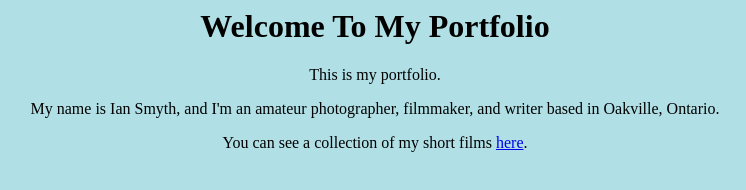
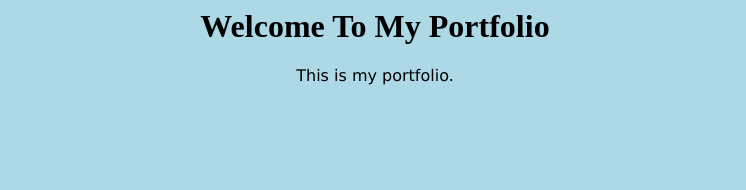
Before and after one commit to iantsmyth/myportfolio, a plain HTML site: page index.html in a window 1280 px wide. Shown: the whole page, without its empty margins (265-1011 px from the left). Drawn offline with Linux system fonts and the light colour scheme.

Commit message:
Began to style with CSS

```diff
--- a/index.html
+++ b/index.html
@@ -1,8 +1,23 @@
-<body style="background-color:powderblue;">
-<center>
+<head>
+<style>
+body {
+  background-color: lightblue;
+}
+
+h1 {
+  text-align: center;
+}
+
+p {
+  text-align: center;
+  font-family: verdana;
+}
+</style>
+</head>
+
+<body>
+
 <h1>Welcome To My Portfolio</h1>
 <p>This is my portfolio.</p>
-<p>My name is Ian Smyth, and I'm an amateur photographer, filmmaker, and writer based in Oakville, Ontario.</p>
-<p>You can see a collection of my short films <a href="youtube.com/iantsmyth">here</a>.<p>
-</center>
+
 </body>
```
